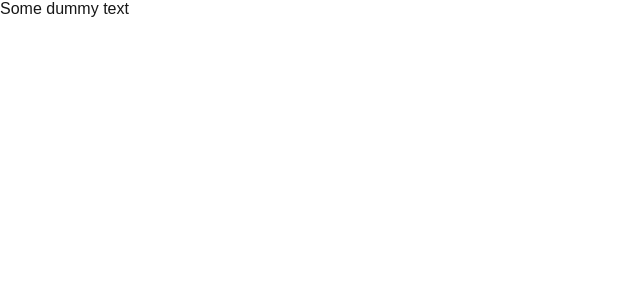
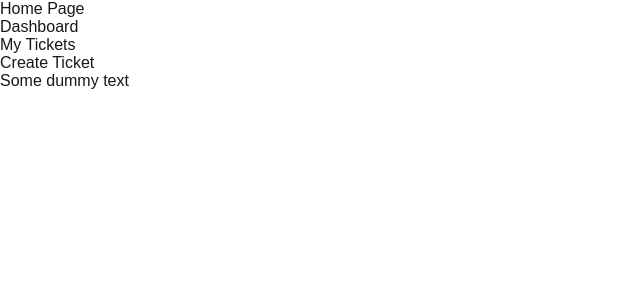
Before and after one commit to ErdemUgurlular/supportdesk, a Next.js app: page / in a window 1280 px wide. Shown: the top 300 px of the page, without its empty margins (0-640 px from the left). Built offline with nearby package versions, Linux system fonts and the light colour scheme.

Commit message:
User dashboard bugs fixed added dummy data for testing

```diff
--- a/src/app/(protected)/layout.js
+++ b/src/app/(protected)/layout.js
@@ -2,7 +2,7 @@ import { redirect } from "next/navigation";
 import { getCurrentUser } from "@/lib/auth";
 
 import "./globals.css";
-import MainLayout from "../components/layout/MainLayout";
+import MainLayout from "../../components/layout/MainLayout";
 import AppProviders from "@/providers/AppProviders";
 
 export const metadata = {
--- /dev/null
+++ b/src/app/(public)/globals.css
@@ -0,0 +1,49 @@
+:root {
+  --background: #ffffff;
+  --foreground: #171717;
+}
+
+@media (prefers-color-scheme: dark) {
+  :root {
+    --background: #0a0a0a;
+    --foreground: #ededed;
+  }
+}
+
+html {
+  height: 100%;
+}
+
+html,
+body {
+  max-width: 100vw;
+  overflow-x: hidden;
+}
+
+body {
+  min-height: 100%;
+  display: flex;
+  flex-direction: column;
+  color: var(--foreground);
+  background: var(--background);
+  font-family: Arial, Helvetica, sans-serif;
+  -webkit-font-smoothing: antialiased;
+  -moz-osx-font-smoothing: grayscale;
+}
+
+* {
+  box-sizing: border-box;
+  padding: 0;
+  margin: 0;
+}
+
+a {
+  color: inherit;
+  text-decoration: none;
+}
+
+@media (prefers-color-scheme: dark) {
+  html {
+    color-scheme: dark;
+  }
+}
--- a/src/app/layout.js
+++ b/src/app/(public)/layout.js
@@ -2,6 +2,7 @@ import "./globals.css";
 
 import AppProviders from "@/providers/AppProviders";
 import { getCurrentUser } from "@/lib/auth";
+import MainLayout from "@/components/layout/MainLayout";
 
 export const metadata = {
   title: "SupportDesk",
@@ -15,7 +16,7 @@ export default async function RootLayout({ children }) {
     <html lang="en">
       <body>
         <AppProviders initialUser={initialUser}>
-          {children}
+          <MainLayout>{children}</MainLayout>
         </AppProviders>
       </body>
     </html>
--- a/src/components/dashboard/DashboardHeader.js
+++ b/src/components/dashboard/DashboardHeader.js
@@ -8,7 +8,7 @@ export default function DashboardHeader() {
   return (
     <>
       <h1>Dashboard</h1>
-      <p>Welcome back, {user?.name ?? "User"}!</p>
+      <p>Welcome back, {name ? name : "User"}!</p>
     </>
   );
 }
--- a/src/components/dashboard/MyTickets.js
+++ b/src/components/dashboard/MyTickets.js
@@ -5,7 +5,7 @@ import Link from "next/link";
 import { useAuth } from "@/hooks/useAuth";
 import { useTicket } from "@/hooks/useTicket";
 
-import styles from "./TicketSections.module.css";
+import styles from "./TicketSection.module.css";
 
 function formatDate(date) {
   if (!date) return "Date unavailable";
--- a/src/components/dashboard/ResolvedTickets.js
+++ b/src/components/dashboard/ResolvedTickets.js
@@ -6,7 +6,7 @@ import Link from "next/link";
 import { useAuth } from "@/hooks/useAuth";
 import { useTicket } from "@/hooks/useTicket";
 
-import styles from "./TicketSections.module.css";
+import styles from "./TicketSection.module.css";
 
 function formatDate(date) {
   if (!date) return "Date unavailable";
```
Also changed, not shown: src/app/(protected)/globals.css (renamed from src/app/globals.css), src/app/(public)/page.js (renamed from src/app/page.js), src/app/(public)/page.module.css (renamed from src/app/page.module.css).
